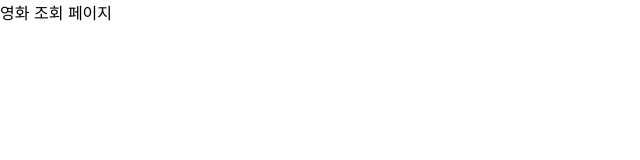
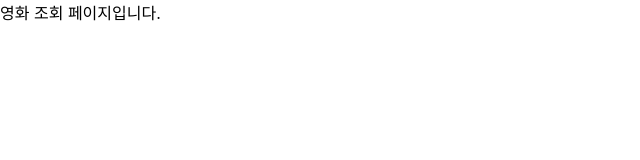
Before and after one commit to soyxni/movie_reservation, a React (Create React App) app in the folder frontend/: page /movies in a window 1280 px wide. Shown: the top 160 px of the page, without its empty margins (0-640 px from the left). Built offline with nearby package versions, Linux system fonts and the light colour scheme.

Commit message:
영화 조회 페이지 ui

```diff
--- a/frontend/src/App.js
+++ b/frontend/src/App.js
@@ -1,6 +1,7 @@
 import React from "react";
 import { BrowserRouter as Router, Routes, Route } from "react-router-dom";
 import MainPage from "./components/MainPage";
+import MoviePage from "./components/MoviePage";
 
 const App = () => {
   return (
@@ -8,7 +9,7 @@ const App = () => {
       <Routes>
         <Route path="/" element={<MainPage />} />
         <Route path="/login" element={<div>로그인 페이지</div>} />
-        <Route path="/movies" element={<div>영화 조회 페이지</div>} />
+        <Route path="/movies" element={<MoviePage />} />
         <Route path="/showtimes" element={<div>상영 시간 조회 페이지</div>} />
         <Route path="/reservations" element={<div>예매 내역 확인 페이지</div>} />
         <Route path="/admin" element={<div>관리자 모드 페이지</div>} />
--- /dev/null
+++ b/frontend/src/components/MoviePage.js
@@ -0,0 +1,67 @@
+import React, { useState, useEffect } from "react";
+import { Link } from "react-router-dom";
+// import "./MoviePage.css";
+
+// const MoviePage = () => {
+//   const [movies, setMovies] = useState([]);
+//   const currentTime = new Date();
+
+//   // 영화 데이터 가져오기
+//   useEffect(() => {
+//     fetch("http://127.0.0.1:8000/api/movies/movies/") // Django API URL
+//       .then((response) => response.json())
+//       .then((data) => {
+//         // 상영 시작 시간이 현재 시간 이후인 영화만 필터링
+//         const filteredMovies = data.filter((movie) =>
+//           movie.showtimes.some((showtime) => new Date(showtime.start_time) > currentTime)
+//         );
+//         setMovies(filteredMovies);
+//       })
+//       .catch((error) => console.error("Error fetching movies:", error));
+//   }, []);
+
+//   return (
+//     <div className="movie-page">
+//       {/* 상단 바 */}
+//       <header className="header">
+//         <Link to="/" className="back-button">← 뒤로가기</Link>
+//         <h1 className="title">영화 조회하기</h1>
+//       </header>
+
+//       {/* 영화 목록 */}
+//       <div className="movie-list">
+//         {movies.map((movie) => (
+//           <div key={movie.id} className="movie-card">
+//             {/* 블록 제목 */}
+//             <div className="movie-title">
+//               <h2>{movie.title}</h2>
+//               <p>관람가: {movie.age_limit}세 이상</p>
+//               <p>Running Time: {movie.duration}분</p>
+//             </div>
+
+//             {/* 상영 시간 */}
+//             <div className="showtimes">
+//               {movie.showtimes
+//                 .filter((showtime) => new Date(showtime.start_time) > currentTime) // 현재 시간 이후 상영 시간만
+//                 .sort((a, b) => new Date(a.start_time) - new Date(b.start_time)) // 시간순 정렬
+//                 .slice(0, 4) // 최대 4개만 표시
+//                 .map((showtime, index) => (
+//                   <div key={index} className="showtime">
+//                     {new Date(showtime.start_time).toLocaleTimeString([], { hour: "2-digit", minute: "2-digit" })}
+//                   </div>
+//                 ))}
+//             </div>
+//           </div>
+//         ))}
+//       </div>
+//     </div>
+//   );
+// };
+
+// export default MoviePage;
+
+const MoviePage = () => {
+  return <div>영화 조회 페이지입니다.</div>;
+};
+
+export default MoviePage;
```
Also changed, not shown: frontend/src/components/MoviePage.css (added).
